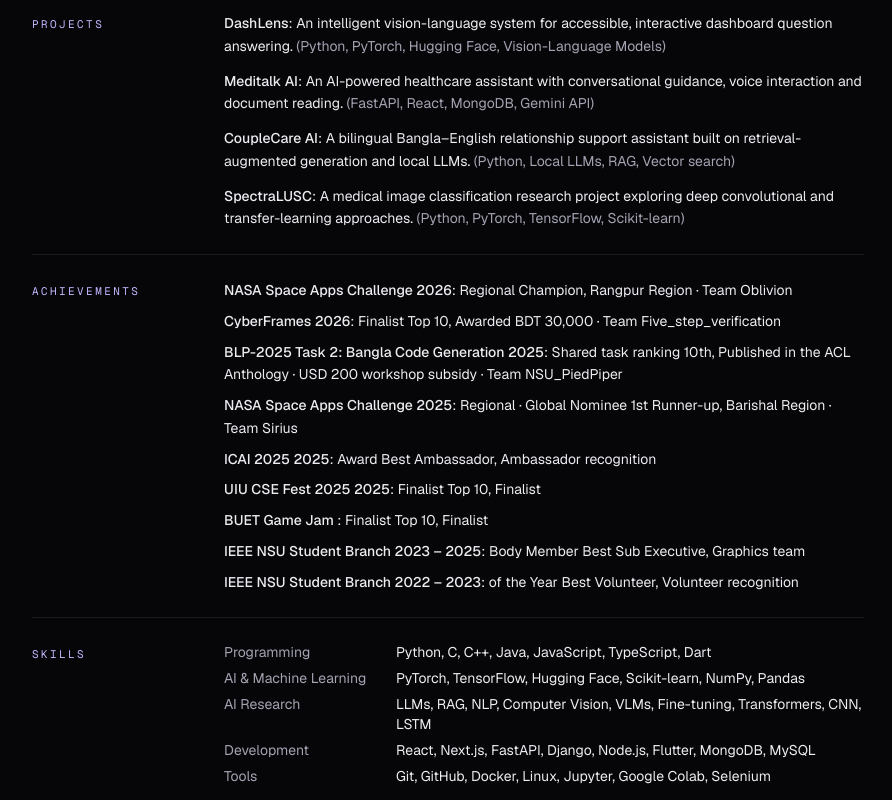
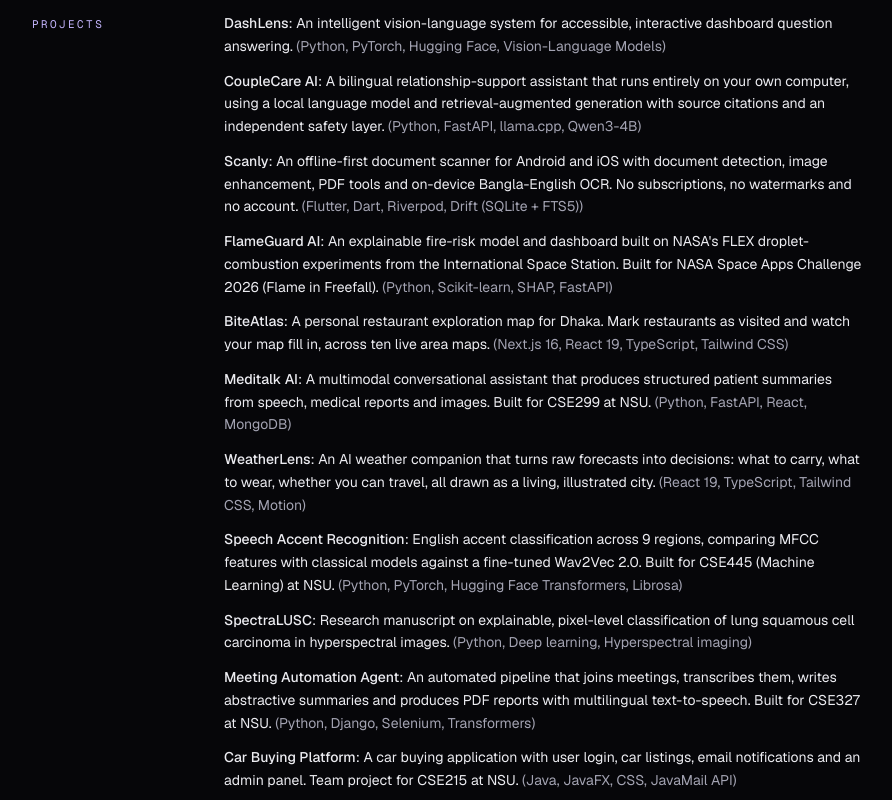
Before and after one commit to souwmo04/PERSONAL-DIGITAL-PORTFOLIO, a Next.js app: page /cv in a window 1280 px wide. Shown: the part 940-1740 px from the top of the page, without its empty margins (192-1084 px from the left). Built offline with nearby package versions, Linux system fonts and the light colour scheme; no server answers.

Commit message:
feat(content): add Scanly, FlameGuard, BiteAtlas, WeatherLens and more projects from GitHub

```diff
--- a/src/content/projects.ts
+++ b/src/content/projects.ts
@@ -1,37 +1,32 @@
 import type { Project } from "./types";
 
 /**
- * Selected projects.
+ * Projects, written from each repository's README and the CV.
  *
- * - Add screenshots by placing images in /public/projects/<slug>/ and listing
- *   them in `screenshots`. Until then, each project shows its own drawn figure.
+ * - `featured: true` projects show on the home page first; the rest appear
+ *   after "Show all projects".
  * - Links left empty are hidden, so nothing on the site breaks.
- * - `evaluation` stays a plain note until results are public. Do not put
- *   unpublished numbers here.
+ * - Screenshots: put images in /public/projects/<slug>/ and list them in
+ *   `screenshots`. Until then each project shows its own animated artwork.
  */
 export const projects: Project[] = [
   {
     slug: "dashlens",
-    index: "A",
+    index: "01",
     title: "DashLens",
     tagline: "Asking a dashboard a question, and getting a real answer.",
     description:
       "An intelligent vision-language system for accessible, interactive dashboard question answering.",
     kind: "Research system",
     category: "Research",
-    areas: [
-      "Vision-Language Models",
-      "Dashboard interaction",
-      "Visual question answering",
-      "GUI agents",
-      "Accessibility",
-    ],
+    featured: true,
+    areas: ["Vision-Language Models", "Dashboard interaction", "Visual question answering", "GUI agents", "Accessibility"],
     problem:
-      "Dashboards are where organisations put their most important numbers. They are also one of the least accessible things on the web. A chart is a picture: a screen reader sees a canvas, and a person who can't see it, or can't read it quickly, is shut out. Interactive dashboards add filters, tabs and tooltips, so the answer often isn't on screen until someone clicks the right control.",
+      "Dashboards hold an organisation's most important numbers, yet they are among the least accessible things on the web. A chart is a picture: a screen reader sees a canvas. Interactive dashboards add filters, tabs and tooltips, so the answer often isn't on screen until someone clicks the right control.",
     approach: [
-      "Treat the dashboard as a visual interface, not a data table: the system works from what is rendered on screen, the way a person does.",
-      "Use a vision-language model to read charts, legends and labels, and ground each question in the region of the dashboard that answers it.",
-      "Let the system act like a GUI agent when the answer is hidden: choose a filter, open a tab or hover a point, then look again.",
+      "Treat the dashboard as a visual interface: the system works from what is rendered on screen, the way a person does.",
+      "Use a vision-language model to read charts, legends and labels, and ground each question in the region that answers it.",
+      "Act like a GUI agent when the answer is hidden: choose a filter, open a tab or hover a point, then look again.",
       "Return answers in plain language with a pointer to the evidence, so screen-reader users can check and follow up.",
     ],
     pipeline: [
@@ -41,102 +36,265 @@ export const projects: Project[] = [
       { label: "Act", detail: "Click, filter, hover, then re-observe" },
       { label: "Explain", detail: "Accessible answer with cited region" },
     ],
-    evaluation:
-      "This is ongoing research. Experimental results will be added here once the work is published.",
-    contributions: [
-      "Frames dashboard question answering as an accessibility problem, not only a chart-reading benchmark.",
-      "Combines visual question answering with GUI-agent interaction, for answers that are only reachable through the interface.",
-      "Produces answers that point back to their visual evidence.",
-    ],
+    evaluation: "This is ongoing research at the TriModal AI Lab. Results will be added once the work is published.",
     stack: ["Python", "PyTorch", "Hugging Face", "Vision-Language Models", "GUI automation"],
     visual: "dashlens",
     links: {},
   },
   {
-    slug: "meditalk-ai",
-    index: "B",
-    title: "Meditalk AI",
-    tagline: "A healthcare assistant you can talk to, or show a prescription.",
+    slug: "couplecare-ai",
+    index: "02",
+    title: "CoupleCare AI",
+    tagline: "Private relationship support in English, বাংলা and Banglish.",
     description:
-      "An AI-powered healthcare assistant with conversational guidance, voice interaction and document reading.",
-    kind: "Full-stack application",
+      "A bilingual relationship-support assistant that runs entirely on your own computer, using a local language model and retrieval-augmented generation with source citations and an independent safety layer.",
+    kind: "Applied NLP",
     category: "Applied AI",
-    areas: ["Conversational AI", "Speech", "OCR", "Healthcare"],
+    featured: true,
+    areas: ["Retrieval-Augmented Generation", "Local LLMs", "Conversational AI", "AI safety", "Bangla NLP"],
     problem:
-      "Medical information is everywhere, but it is hard to use. Prescriptions and reports are handwritten or dense. Typing symptoms is a barrier for many people, and general chatbots don't keep the context of a person's own documents.",
+      "People rarely ask for help with relationships in a second language, and most support tools are English-only. General chatbots can drift or make things up on sensitive topics, and many people don't want such private conversations sent to a cloud API.",
     approach: [
-      "A conversational assistant built on the Gemini API, prompted to give general guidance and to send people to clinicians, not to diagnose.",
-      "Speech input and output, so people can talk to it instead of typing.",
-      "OCR for prescriptions and medical reports, so the assistant can explain what a document says.",
-      "A FastAPI backend with MongoDB that keeps conversation history and uploaded documents for each user.",
+      "Runs locally: Qwen3-4B-Instruct (Q4_K_M) through llama.cpp with CUDA, about 80 tokens/s in about 3.8 GB of VRAM on an RTX 4060.",
+      "Hybrid retrieval over a curated knowledge base with multilingual E5 embeddings, and citations shown beside every reply.",
+      "An independent safety layer of rules, cue detection and a semantic classifier, plus output filters for invented numbers, diagnoses and excusing abuse.",
+      "Pre-written support replies in Bangla and Banglish for crisis situations, and a coach mode for what to say next.",
+    ],
+    pipeline: [
+      { label: "Query", detail: "English, Bangla or Banglish" },
+      { label: "Safety", detail: "Rules + cues + E5 classifier" },
+      { label: "Retrieve", detail: "Hybrid search, multilingual E5" },
+      { label: "Generate", detail: "Local Qwen3-4B via llama.cpp" },
+      { label: "Cite", detail: "Sources shown beside the reply" },
     ],
     features: [
-      { title: "Talk, don't type", detail: "Speech-to-text input and spoken replies." },
-      { title: "Read the paperwork", detail: "OCR turns prescriptions and reports into text the assistant can explain." },
-      { title: "Remembers context", detail: "History is stored, so follow-up questions make sense." },
-      { title: "Knows its limits", detail: "Guidance, not diagnosis, with clear prompts to see a professional." },
+      { title: "Fully local", detail: "Conversations stay on your machine. Cloud mode is optional." },
+      { title: "Three ways to write", detail: "Handles English, Bangla and mixed Banglish." },
+      { title: "Cites its sources", detail: "Every reply shows the guides it was grounded in." },
+      { title: "Safety first", detail: "Held-out safety tests: 15/15 direct and 5/5 indirect cases caught, 1 false alarm in 94." },
     ],
-    stack: ["FastAPI", "React", "MongoDB", "Gemini API", "Speech recognition", "OCR"],
+    evaluation:
+      "Evaluated on 386 fictional scenarios covering retrieval, safety, generation quality and prompt ablations, with 95% intervals. 268 backend and 33 frontend tests pass in CI.",
+    stack: ["Python", "FastAPI", "llama.cpp", "Qwen3-4B", "Multilingual E5", "TypeScript", "Vitest"],
+    visual: "couplecare",
+    links: { github: "https://github.com/souwmo04/Couple-Care-AI-Rag-Model" },
+  },
+  {
+    slug: "scanly",
+    index: "03",
+    title: "Scanly",
+    tagline: "A free, offline document scanner with Bangla-English OCR.",
+    description:
+      "An offline-first document scanner for Android and iOS with document detection, image enhancement, PDF tools and on-device Bangla-English OCR. No subscriptions, no watermarks and no account.",
+    kind: "Mobile app",
+    category: "Web & Mobile",
+    featured: true,
+    areas: ["Mobile", "OCR", "Computer Vision", "Privacy"],
+    problem:
+      "Most scanner apps lock basic features behind subscriptions, add watermarks, ask for accounts and send documents to the cloud. Very few read Bangla at all.",
+    approach: [
+      "Automatic edge detection and perspective correction, written in pure Dart, with auto or manual capture and multi-page scans.",
+      "On-device OCR: ML Kit for English, and Tesseract for Bangla and mixed Bangla-English text.",
+      "PDF tools for A4, A5, Letter, Legal or original size, with compression, merge, split, share and print.",
+      "A library with folders, favourites and full-text search over OCR text, using SQLite FTS5.",
+    ],
+    features: [
+      { title: "Private by design", detail: "Camera permission only: no internet permission, no account, ads or analytics." },
+      { title: "Reads Bangla", detail: "Bangla and mixed Bangla-English OCR, all on device." },
+      { title: "Real editing", detail: "Four-corner crop, rotation, filters, brightness, contrast and undo/redo." },
+      { title: "Free forever", detail: "No subscription, watermark, page limit or paid API." },
+    ],
+    stack: ["Flutter", "Dart", "Riverpod", "Drift (SQLite + FTS5)", "ML Kit", "Tesseract"],
+    visual: "scan",
+    links: {
+      github: "https://github.com/souwmo04/Scanly-mobile",
+      demo: "https://github.com/souwmo04/Scanly-mobile/releases",
+      demoLabel: "Download APK",
+    },
+  },
+  {
+    slug: "flameguard-ai",
+    index: "04",
+    title: "FlameGuard AI",
+    tagline: "Fire-safety intelligence from NASA microgravity combustion experiments.",
+    description:
+      "An explainable fire-risk model and dashboard built on NASA's FLEX droplet-combustion experiments from the International Space Station. Built for NASA Space Apps Challenge 2026 (Flame in Freefall).",
+    kind: "AI + data science",
+    category: "Applied AI",
+    featured: true,
+    areas: ["Machine learning", "Explainable AI", "Space science", "Data visualisation"],
+    problem:
+      "Fire behaves differently in microgravity, and spacecraft crews need to understand that risk. NASA's combustion data is public but hard to explore or turn into decisions.",
+    approach: [
+      "A cleaned dataset of 274 FLEX droplet-combustion tests from NASA's Physical Sciences Informatics repository (CC0).",
+      "Exploratory analysis, baseline models, tuning, ablation and stress tests, ending in a deployable model with risk bands.",
+      "SHAP explanations, what-if analysis and suppressant comparisons, with every number labelled as observed, predicted or hypothetical.",
+      "A FastAPI service with 16 endpoints behind a Next.js dashboard: Mission Control, Fire Risk, What-If Lab and Experiment Explorer.",
+    ],
+    pipeline: [
+      { label: "NASA FLEX", detail: "274 ISS combustion tests" },
+      { label: "Model", detail: "Tuned, stress-tested, risk bands" },
+      { label: "Explain", detail: "SHAP + what-if analysis" },
+      { label: "Serve", detail: "FastAPI, 16 endpoints" },
+      { label: "Dashboard", detail: "Next.js mission control" },
+    ],
+    evaluation: "A research prototype, not a certified spacecraft fire-safety system.",
+    stack: ["Python", "Scikit-learn", "SHAP", "FastAPI", "Next.js", "Jupyter"],
+    visual: "flame",
+    links: { github: "https://github.com/souwmo04/FlameGuard-AI-NASA-fire-safety-dashboard" },
+  },
+  {
+    slug: "biteatlas",
+    index: "05",
+    title: "BiteAtlas",
+    tagline: "How much of Dhaka have you tasted?",
+    description:
+      "A personal restaurant exploration map for Dhaka. Mark restaurants as visited and watch your map fill in, across ten live area maps.",
+    kind: "Web app",
+    category: "Web & Mobile",
+    featured: true,
+    areas: ["Maps", "Full-stack", "Product design", "Accessibility"],
+    problem:
+      "Food apps help you find somewhere new to eat, but nothing tracks where you've already been, or shows how much of a city you've explored.",
+    approach: [
+      "Ten real area maps rendered with MapLibre GL on OpenStreetMap vector tiles, each locked to its traced outline.",
+      "Canvas-drawn markers for visited and favourite states, buildings with several restaurants, and clustering that changes colour as you explore.",
+      "Supabase Postgres with PostGIS, authentication and row-level security, plus a guest mode that merges into your account later.",
+      "A responsive, accessible UI: a sidebar on desktop, a draggable bottom sheet on mobile, and a full list view as a non-map alternative.",
+    ],
+    stack: ["Next.js 16", "React 19", "TypeScript", "Tailwind CSS", "MapLibre GL", "Supabase"],
+    visual: "map",
+    links: {
+      github: "https://github.com/souwmo04/Dhaka-Restaurant-Exploration-Map",
+      demo: "https://dhakarestuexplore.netlify.app",
+      demoLabel: "Live site",
+    },
+  },
+  {
+    slug: "meditalk-ai",
+    index: "06",
+    title: "Meditalk AI",
+    tagline: "A medical pre-diagnosis assistant you can talk to.",
+    description:
+      "A multimodal conversational assistant that produces structured patient summaries from speech, medical reports and images. Built for CSE299 at NSU.",
+    kind: "Full-stack AI",
+    category: "Applied AI",
+    featured: true,
+    areas: ["Conversational AI", "Speech", "OCR", "Medical imaging"],
+    problem:
+      "Before a consultation, patients struggle to describe their symptoms and bring scattered reports. Doctors get unstructured information and little time to read it.",
+    approach: [
+      "A conversational assistant that extracts symptoms and builds a structured patient summary.",
+      "Speech recognition, so patients can talk instead of typing.",
+      "OCR for medical reports and analysis of medical images.",
+      "A full-stack system with a FastAPI backend, a React frontend and MongoDB.",
+    ],
+    features: [
+      { title: "Talk, don't type", detail: "Speech input for describing symptoms." },
+      { title: "Reads the paperwork", detail: "OCR turns reports into structured data." },
+      { title: "Structured summary", detail: "A patient summary a clinician can scan quickly." },
+      { title: "Multimodal", detail: "Speech, documents and medical images in one flow." },
+    ],
+    stack: ["Python", "FastAPI", "React", "MongoDB", "Speech recognition", "OCR"],
     visual: "meditalk",
     links: {},
   },
   {
-    slug: "couplecare-ai",
-    index: "C",
-    title: "CoupleCare AI",
-    tagline: "Relationship support that speaks Bangla as naturally as English.",
+    slug: "weatherlens",
+    index: "07",
+    title: "WeatherLens",
+    tagline: "Weather, understood.",
     description:
-      "A bilingual Bangla–English relationship support assistant built on retrieval-augmented generation and local LLMs.",
-    kind: "Applied NLP",
+      "An AI weather companion that turns raw forecasts into decisions: what to carry, what to wear, whether you can travel, all drawn as a living, illustrated city.",
+    kind: "Web app",
     category: "Applied AI",
-    areas: ["Retrieval-Augmented Generation", "Local LLMs", "Conversational AI", "Knowledge retrieval"],
+    areas: ["Grounded AI", "Data products", "Frontend craft"],
     problem:
-      "People rarely ask for help with relationships in a second language. Most support tools are English-only, and general chatbots can drift or make things up on sensitive topics. Many people also don't want such private conversations sent to a cloud API.",
+      "Weather apps show numbers and leave the thinking to you. Forecast models also smooth over local effects like Dhaka's haze.",
     approach: [
-      "Ground every response in a curated knowledge base through retrieval, so answers come from vetted material rather than from the model's memory alone.",
-      "Run the language model locally, so conversations stay on the user's machine.",
-      "Handle Bangla, English and the code-mixed way people actually write, in both retrieval and generation.",
-      "Keep conversational memory within a session, so support feels continuous instead of one-off.",
+      "Uses live observations from the nearest METAR weather station (NOAA) for 'right now', and Open-Meteo for the forecast.",
+      "An assistant that may only reason over real forecast data, and shows the data behind every answer.",
+      "Practical answers: what to carry, what to wear, travel checks along a route, and when the rain will arrive.",
+      "An animated, illustrated city scene that changes with the weather.",
     ],
-    pipeline: [
-      { label: "Query", detail: "Bangla, English or mixed" },
-      { label: "Embed", detail: "Multilingual embeddings" },
-      { label: "Retrieve", detail: "Top-k passages from the knowledge base" },
-      { label: "Generate", detail: "Local LLM, grounded in the context" },
+    stack: ["React 19", "TypeScript", "Tailwind CSS", "Motion", "FastAPI", "Open-Meteo"],
+    visual: "weather",
+    links: { github: "https://github.com/souwmo04/WeatherLens" },
+  },
+  {
+    slug: "speech-accent-recognition",
+    index: "08",
+    title: "Speech Accent Recognition",
+    tagline: "Which region is this speaker from?",
+    description:
+      "English accent classification across 9 regions, comparing MFCC features with classical models against a fine-tuned Wav2Vec 2.0. Built for CSE445 (Machine Learning) at NSU.",
+    kind: "ML research project",
+    category: "Research",
+    areas: ["Speech", "Deep learning", "Transfer learning"],
+    problem:
+      "Accent recognition is hard: speakers reading the same paragraph differ in subtle ways, and classical audio features miss much of that signal.",
+    approach: [
+      "About 2,138 recordings from the Speech Accent Archive, mapped to 9 broad regions.",
+      "Baseline: 13 MFCCs (mean and variance) with k-NN, Random Forest, SVM and XGBoost.",
+      "Fine-tuned facebook/wav2vec2-base end to end on raw audio, with Gaussian-noise augmentation.",
+      "Grad-CAM to inspect what the model attends to.",
     ],
-    stack: ["Python", "Local LLMs", "RAG", "Vector search", "Multilingual embeddings"],
-    visual: "couplecare",
+    evaluation:
+      "The fine-tuned Wav2Vec 2.0 reached 48.13% accuracy, against 29.44% for the best classical baseline (Random Forest) and about 4.5% for the untrained base model.",
+    stack: ["Python", "PyTorch", "Hugging Face Transformers", "Librosa", "Scikit-learn"],
+    visual: "accent",
+    links: { github: "https://github.com/souwmo04/speech_recognization_systems-group-6" },
+  },
+  {
+    slug: "spectralusc",
+    index: "09",
+    title: "SpectraLUSC",
+    tagline: "An Efficient and Explainable Hyperspectral Framework for Pixel-Level Lung Squamous Cell Carcinoma Classification",
+    description: "Research manuscript on explainable, pixel-level classification of lung squamous cell carcinoma in hyperspectral images.",
+    kind: "Research manuscript",
+    category: "Research",
+    areas: ["Medical imaging", "Hyperspectral imaging", "Explainable AI"],
+    stack: ["Python", "Deep learning", "Hyperspectral imaging"],
+    visual: "spectra",
     links: {},
   },
   {
-    slug: "spectralusc",
-    index: "D",
-    title: "SpectraLUSC",
-    tagline: "Deep learning for medical image classification.",
+    slug: "meeting-automation-agent",
+    index: "10",
+    title: "Meeting Automation Agent",
+    tagline: "Join the meeting, take the notes, write the report.",
     description:
-      "A medical image classification research project exploring deep convolutional and transfer-learning approaches.",
-    kind: "Computer vision research",
-    category: "Research",
-    areas: ["Computer Vision", "Deep Learning", "Medical Imaging", "Classification"],
-    problem:
-      "Reading medical images takes expert time that many hospitals don't have enough of. Automated classifiers can help with triage, but medical datasets are small and imbalanced, and errors are costly. A model has to be accurate, and its behaviour has to be understood.",
+      "An automated pipeline that joins meetings, transcribes them, writes abstractive summaries and produces PDF reports with multilingual text-to-speech. Built for CSE327 at NSU.",
+    kind: "AI automation",
+    category: "Applied AI",
+    areas: ["Automation", "Summarisation", "Speech"],
     approach: [
-      "A preprocessing and augmentation pipeline built for small medical datasets.",
-      "Transfer learning from pretrained CNN backbones, fine-tuned for the target classes.",
-      "Evaluation with metrics that suit class imbalance, not just accuracy.",
-      "Visual explanations to check what the model attends to.",
+      "Selenium automation to join meetings.",
+      "Transcription followed by abstractive summarisation with Transformer models.",
+      "OCR and multilingual text-to-speech, ending in a generated PDF report.",
     ],
-    pipeline: [
-      { label: "Input", detail: "Medical images" },
-      { label: "Prepare", detail: "Normalise, augment, split" },
-      { label: "Learn", detail: "Pretrained backbone, fine-tuned" },
-      { label: "Inspect", detail: "Metrics and attention maps" },
+    stack: ["Python", "Django", "Selenium", "Transformers", "TTS", "OCR"],
+    visual: "agent",
+    links: {},
+  },
+  {
+    slug: "car-buying-javafx",
+    index: "11",
+    title: "Car Buying Platform",
+    tagline: "A JavaFX desktop storefront for cars.",
+    description:
+      "A car buying application with user login, car listings, email notifications and an admin panel. Team project for CSE215 at NSU.",
+    kind: "Desktop app",
+    category: "Web & Mobile",
+    areas: ["Object-oriented design", "Desktop UI"],
+    approach: [
+      "User registration and login, with car listing and browsing.",
+      "Email notifications through the JavaMail API.",
+      "An admin panel for managing listings, styled with CSS.",
     ],
-    evaluation:
-      "Results and dataset details will be added here once they are final.",
-    stack: ["Python", "PyTorch", "TensorFlow", "Scikit-learn", "OpenCV"],
-    visual: "spectra",
-    links: {},
+    stack: ["Java", "JavaFX", "CSS", "JavaMail API"],
+    visual: "car",
+    links: { github: "https://github.com/souwmo04/Car_Buying_Website_Project_In_Java-_javafx-_css-_javamail_API" },
   },
 ];
 
```
